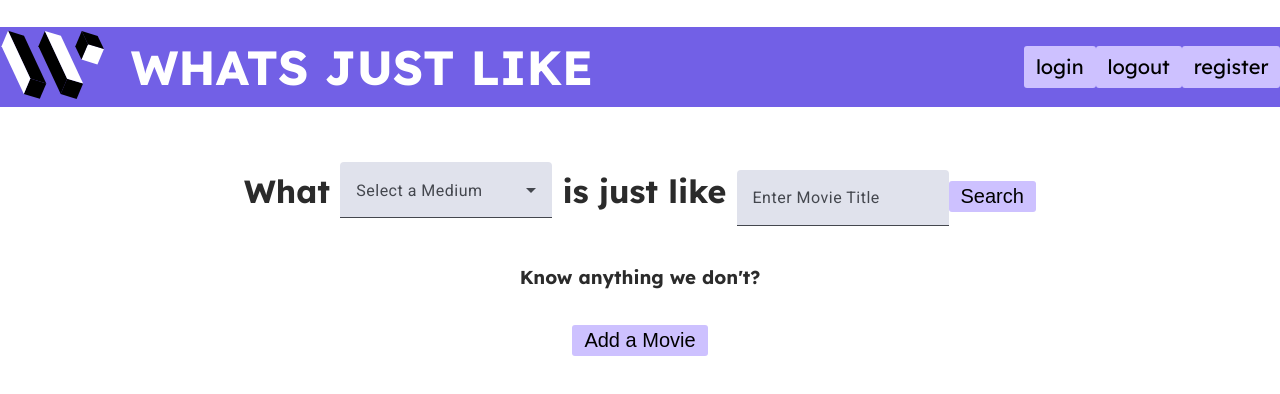
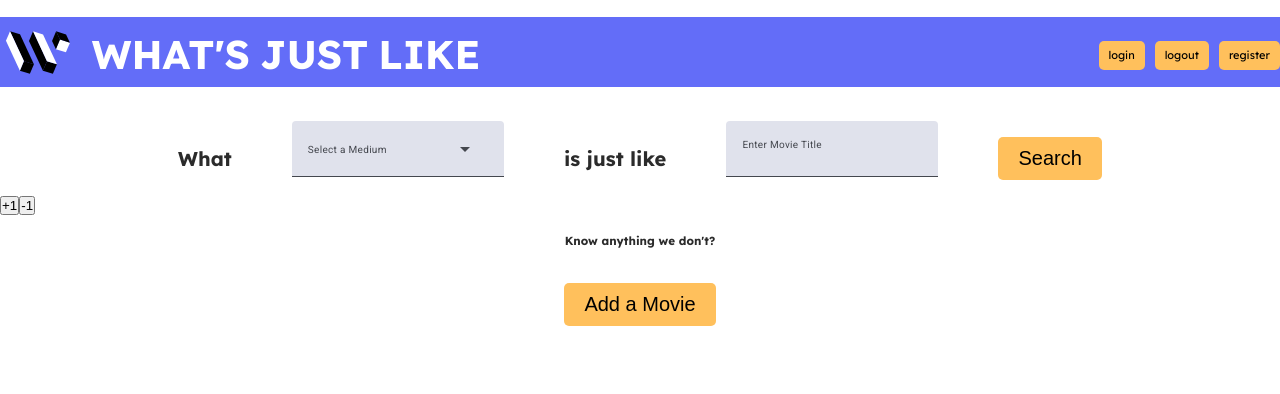
Before and after one commit to Johanneslng/WhatsJustLike24, an Angular app in the folder whatsjustlike24.client/: page / in a window 1280 px wide. Shown: the top 394 px of the page. Built offline with nearby package versions, Linux system fonts and the light colour scheme.

Commit message:
styling update

```diff
--- a/whatsjustlike24.client/package.json
+++ b/whatsjustlike24.client/package.json
@@ -23,6 +23,7 @@
     "@angular/platform-browser": "^18.2.3",
     "@angular/platform-browser-dynamic": "^18.2.3",
     "@angular/router": "^18.2.3",
+    "gsap": "^3.12.5",
     "jest-editor-support": "*",
     "run-script-os": "*",
     "rxjs": "~7.8.0",
--- a/whatsjustlike24.client/src/app/components/display-movies/display-movies.component.html
+++ b/whatsjustlike24.client/src/app/components/display-movies/display-movies.component.html
@@ -3,35 +3,49 @@
   <div class="movie-table">
     <div mat-card-avatar class="movie-header-image"></div>
     {{ searchMovie.title }}
+    <div *ngIf="similarMovies?.length">
+      <div *ngFor="let movie of similarMovies" class="movie-card">
+        <img [src]="movie.posterPath" alt="{{ movie.title }}" class="movie-poster">
+        <div class="movie-details">
+          <h2>{{ movie.title }}</h2>
+          <p><strong>Similarity Score:</strong> {{ movie.averageSimilarityScore }} (based on {{ movie.similarityScoreCount }} ratings)</p>
+          <p><strong>Description:</strong> {{ movie.descriptionList }}</p>
+          <p><strong>Similarity Scores:</strong> {{ movie.similarityScoreList }}</p>
+          <button (click)="openMovieDetails(movie)">Details</button>
+        </div>
+      </div>
+    </div>
 
-    <img [src]="searchMovie.posterPath" alt="Thumbnail">
 
-    <cdk-virtual-scroll-viewport itemSize="300" class="cards-container">
 
-      <div *cdkVirtualFor="let movie of similarMovies; let i = index;">
 
-        <div class="movie-details">
-          <div class="similarity-details">
-            <p>Similarity: {{movie.averageSimilarityScore}}</p>
-            <p>Similarity Score Count: {{ movie.similarityScoreCount }}</p>
-          </div>
-          <div class="movie-info">
-            <div mat-card-avatar class="movie-header-image"></div>
-            {{ movie.title }}
-            <img [src]="movie.posterPath" alt="Thumbnail">
-          </div>
-        </div>
-        <button (click)="openMovieDetails(movie)">Details</button>
-      </div>
-  </cdk-virtual-scroll-viewport>
     <div *ngIf="isLoading">
       <mat-spinner></mat-spinner>
     </div>
 
-  <div *ngIf="similarMovies.length === 0 && !isLoading && hasSearched">
-    <h2>There are no movies like {{ currentSearchValue }} in our Database</h2>
-    <button color="secondary" (click)="exchangecurrentSearchValueWithSimilarTitle()">
-      Did you mean {{ similarTitle }}?
-    </button>
+    <div *ngIf="similarMovies.length === 0 && !isLoading && hasSearched">
+      <h2>There are no movies like {{ currentSearchValue }} in our Database</h2>
+      <button color="secondary" (click)="exchangecurrentSearchValueWithSimilarTitle()">
+        Did you mean {{ similarTitle }}?
+      </button>
+    </div>
+  </div>
+
+</div>
+<button (click)="onClick()">+1</button>
+<button (click)="onClick2()">-1</button>
+
+<div class="slider-container" *ngIf="similarMovies.length !== 0">
+  <div class="slider-item"
+       *ngFor="let movie of similarMovies; let i = index;"
+       [ngClass]="{
+       'selected' : i === selectedIndex,
+       'previous' : i === selectedIndex -1,
+       'next' : i === selectedIndex +1,
+       'hideTop' : i === selectedIndex -1,
+       'hideBottom' : i > selectedIndex +1
+    }"
+    >
+    <img [src]="movie.posterPath" alt="{{ movie.title }}" class="slider-movie" />
   </div>
 </div>
--- a/whatsjustlike24.client/src/app/components/display-movies/display-movies.component.scss
+++ b/whatsjustlike24.client/src/app/components/display-movies/display-movies.component.scss
@@ -0,0 +1,73 @@
+.slider-container {
+  position: relative;
+  width: 75%;
+  height: 100vh;
+  margin: auto;
+
+
+
+  .slider-item {
+    position: absolute;
+    z-index: 0;
+    left: 0;
+    top: 0;
+    right: 0;
+    width: 50%;
+    transition: z-index 250ms;
+
+    .slider-movie {
+      position: relative;
+      left: 0;
+      top: 0;
+      right: 0;
+      width: 100%;
+      height: 100%;
+      box-shadow: 0rem 1rem 4rem rgba(0, 0, 0, 0.2);
+      transition: 500ms cubic-bezier(0.27, 0.67, 0.55, 1.43);
+      transform: scale(0);
+      opacity: 0;
+      border-radius: 1rem;
+    }
+
+    &.previous {
+      z-index: 1;
+
+      .slider-movie {
+        opacity: 0.8;
+        transform: translateY(-25%) scale(0.8);
+      }
+    }
+
+    &.selected {
+      z-index: 2;
+
+      .slider-movie {
+        opacity: 1;
+        transform: translateY(0) scale(1);
+      }
+    }
+
+
+    &.next {
+      z-index: 1;
+
+      .slider-movie {
+        opacity: 0.8;
+        transform: translateY(20%) scale(0.8);
+      }
+    }
+
+    &.hideTop {
+      z-index: 0;
+
+      .slider-movie {
+        transform: translateY(-40%) scale(0);
+      }
+    }
+
+    &.hideBottom {
+      z-index: 0;
+      transform: translateY(40%) scale(0);
+    }
+  }
+}
--- a/whatsjustlike24.client/src/app/components/display-movies/display-movies.component.ts
+++ b/whatsjustlike24.client/src/app/components/display-movies/display-movies.component.ts
@@ -27,6 +27,7 @@ export class DisplayMoviesComponent implements OnInit, OnDestroy {
   currentSearchValue: string = '';
   isLoading: boolean = false;
   hasSearched: boolean = false;
+
   hoveredMovie: SimilarMovie = {
     title: '',
     averageSimilarityScore: 0,
@@ -42,6 +43,8 @@ export class DisplayMoviesComponent implements OnInit, OnDestroy {
     posterPath: '',
     description: '',
   };
+
+  selectedIndex: number = 0;
 
   private searchValueSubscription?: Subscription;
 
@@ -135,4 +138,13 @@ export class DisplayMoviesComponent implements OnInit, OnDestroy {
     });
   }
 
+  public onClick() {
+    this.selectedIndex += 1;
+  }
+
+  public onClick2() {
+    if (this.selectedIndex > 0) {
+      this.selectedIndex -= 1;
+    }
+  }
 }
--- a/whatsjustlike24.client/src/app/components/header/header.component.html
+++ b/whatsjustlike24.client/src/app/components/header/header.component.html
@@ -34,18 +34,18 @@
         <!--<img src="../../../assets/WJLPlaceholder.png" alt="WJL Logo" class="logo"> -->
       </div>
       <div class="title-container">
-        <h1>WHATS</h1>
+        <h1>WHAT'S</h1>
         <h1 class="header-just">JUST</h1>
         <h1>LIKE</h1>
       </div>
     </div>
 
     <div class="auth-buttons">
-      <a href="#" class=" btn btn-white">login</a>
+      <a href="#" class=" btn btn-auth">login</a>
 
-      <a href="#" class=" btn btn-white">logout</a>
+      <a href="#" class=" btn btn-auth">logout</a>
 
-      <a href="#" class=" btn btn-white">register</a>
+      <a href="#" class=" btn btn-auth">register</a>
     </div>
   </div>
 </header>
--- a/whatsjustlike24.client/src/app/components/search/search.component.html
+++ b/whatsjustlike24.client/src/app/components/search/search.component.html
@@ -1,13 +1,13 @@
-<h1>
-  What
+<div class="search">
+  <h1 class="search">What</h1>
     <mat-form-field class="inline-form-field">
       <mat-label>Select a Medium</mat-label>
-    <mat-select>
+      <mat-select class="search">
         @for (type of types; track type)
         {<mat-option [value]="type">{{ type }}</mat-option>}
       </mat-select>
     </mat-form-field>
-  is just like
+    <h1 class="search">is just like</h1>
     <mat-form-field class="inline-search">
       <input matInput
              type="text"
@@ -15,9 +15,9 @@
              placeholder="Enter Movie Title"
              required />
     </mat-form-field>
-  <button class="btn"
+    <button class="btn search"
             color="primary"
             (click)="updateSearchString()">
       Search
     </button>
-</h1>
+</div>
--- a/whatsjustlike24.client/src/app/components/search/search.component.scss
+++ b/whatsjustlike24.client/src/app/components/search/search.component.scss
@@ -0,0 +1,8 @@
+.search {
+  display: flex;
+  align-items: center;
+  gap: 1.0rem;
+  max-width: 80%;
+  margin-left: auto;
+  margin-right: auto;
+}
--- a/whatsjustlike24.client/src/styles.scss
+++ b/whatsjustlike24.client/src/styles.scss
@@ -45,49 +45,62 @@ COLORS:
     dark pastel green: #0CCA4A
 */
 
+$primary-color: #636DF8;
+$secondary-color: #FFC05C;
+  $secondary-lighter1: #ffe1b0;
+$tertiary-color: black; //Placeholder
+
+$warn-color: #DB222A;
+$success-color: #80FF72;
+$text-grey: #2b2b2b;
+
 * {
   margin: 0;
   padding: 0;
   box-sizing: border-box;
 }
 
+html {
+    font-size: 10px;
+}
+
 body {
   font-family: "Lexend", sans-serif;
   font-weight: 400;
-  font-size: 16px;
+  //font-size: 16px;
   line-height: 1.7;
-  color: #2b2b2b
+  color: $text-grey;
 }
 
 .btn {
-  padding: 0.5vh 1.5vh;
-  font-size: 2.5vh;
+  padding: 1rem 2rem;
+  font-size: 2rem;
   color: black;
-  background-color: #CDC1FF;
+  background-color: $secondary-color;
   border: none;
-  border-radius: 3px;
+  border-radius: 0.5rem;
   cursor: pointer;
   transition: background-color 0.3s ease;
   text-decoration:none;
 }
 
 .btn:hover {
-  background-color: #ffffff;
-  box-shadow: 1px 3px 5px 3px rgba(0,0,0,0.2);
-  transform: translateY(-3px);
+  background-color: $secondary-lighter1;
+  box-shadow: .1rem .3rem .3rem rgba(0,0,0,0.2);
+  transform: translateY(-.3rem);
 }
 .btn:active {
-  background-color: #8a6dff;
+  background-color: $secondary-lighter1;
 }
 
 .btn:focus {
   outline: none;
-  box-shadow: 0 0 0 3px #ffffff;
+  box-shadow: 0 0 0 0.3rem #ffffff;
 }
 
 .header {
-  height: 10vh;
-  background-color: #7260E6;
+  height: 7rem;
+  background-color: $primary-color;
   position: relative;
   //align-items: center;
 }
@@ -100,21 +113,24 @@ body {
 .logo-and-title {
   display: flex;
   flex-direction: row;
-  align-items: center;
+  //align-items: center;
+  vertical-align: middle;
 }
 
 .logo-and-title > div {
-    margin-right: 3vh;
-    margin-top: -3px;
+    margin-right: 2rem;
+    //margin-top: 1rem;
 }
 
 .logo-box {
-  top: 0px;
-  left: 0px;
+  top: 0rem;
+  left: 0rem;
 }
 
 .logo-svg {
-  height: 10vh;
+  height: 5rem;
+  margin-top: 1rem;
+  margin-left: 0.5rem;
 }
 
 
@@ -122,8 +138,9 @@ body {
     display: flex;
     color: #ffffff;
     font-weight: 800;
-    font-size: 3vh;
-    gap: 2vh;
+    font-size: 2rem;
+    gap: 1rem;
+    margin-top: 0.3rem;
 }
 
 .header-just {
@@ -142,10 +159,16 @@ body {
     flex-direction: row;
     align-items: center;
     justify-content: space-between;
-    height: 10vh;
-    width: 20vw;
+    height: 0.5rem;
+    gap: 1rem;
+
 }
 
+.btn-auth {
+  padding: 0.5rem 1rem;
+  font-size: 1.1rem;
+  margin-top: 7.2rem;
+}
 
 
   @keyframes moveInJust {
```
Also changed, not shown: 1 other file (tests, documents, lock files or other folders). Lines whose indentation alone changed are shown as unchanged.
